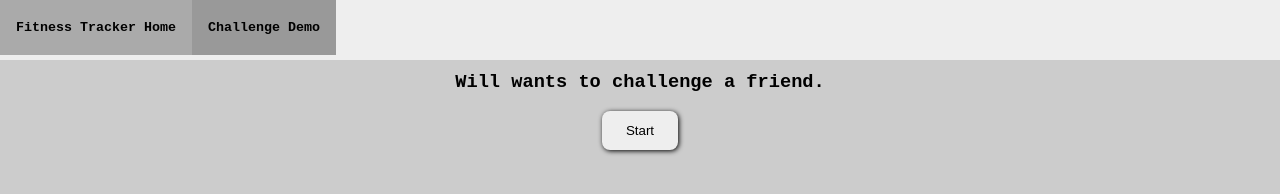
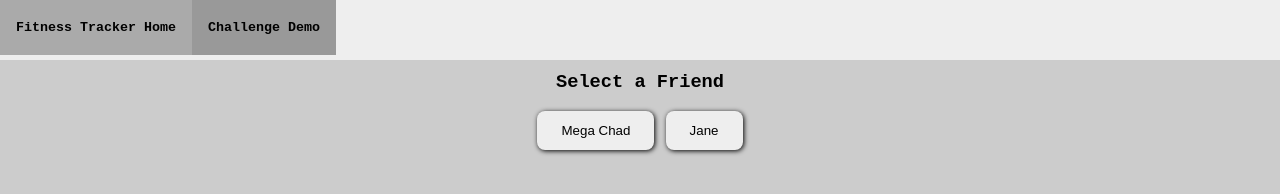
Before and after one commit to Part25994/fitness-tracker, a plain HTML site: page challenge/index.html in a window 1280 px wide. Both pictures are taken after a click on the button "Start". Drawn offline with Linux system fonts and the light colour scheme.

Commit message:
more work on things

```diff
--- a/challenge/index.html
+++ b/challenge/index.html
@@ -9,8 +9,8 @@
       <li class="active"><a>Challenge Demo</a></li>
     </ul>
     <br><br>
-    <p>Will wants to challenge a friend.</p>
     <div id="ui-root">
+      <p>Will wants to challenge a friend.</p>
       <button onclick="loadPreset('challenge')">Start</button>
     </div>
   </body>
--- a/ui.js
+++ b/ui.js
@@ -1,14 +1,25 @@
 // YOU EYE DOT JAY ESS
 
-var root = document.getElementById('ui-root')
-console.log(root)
 let presets = {
   challenge: {
-    1: {},
+    // stage 1: friend selection
+    1: `
+      <p>Select a Friend</p>
+      <button onclick="friend">Mega Chad</button>
+      <button onclick="friend">Jane</button>
+    `,
+    // stage 2: challenge selection
+    2: ``,
+    // stage 3: confirmation
+    3: ``,
     setup: function() {
-      this.i = 0
+      this.i = 1
+      let root = document.getElementById("ui-root")
       root.innerHTML = ""
-      root.addChild(this[this.i])
+      root.innerHTML = this[this.i]
+      let onclick = function() {
+
+      }
     }
   }
 }
```
